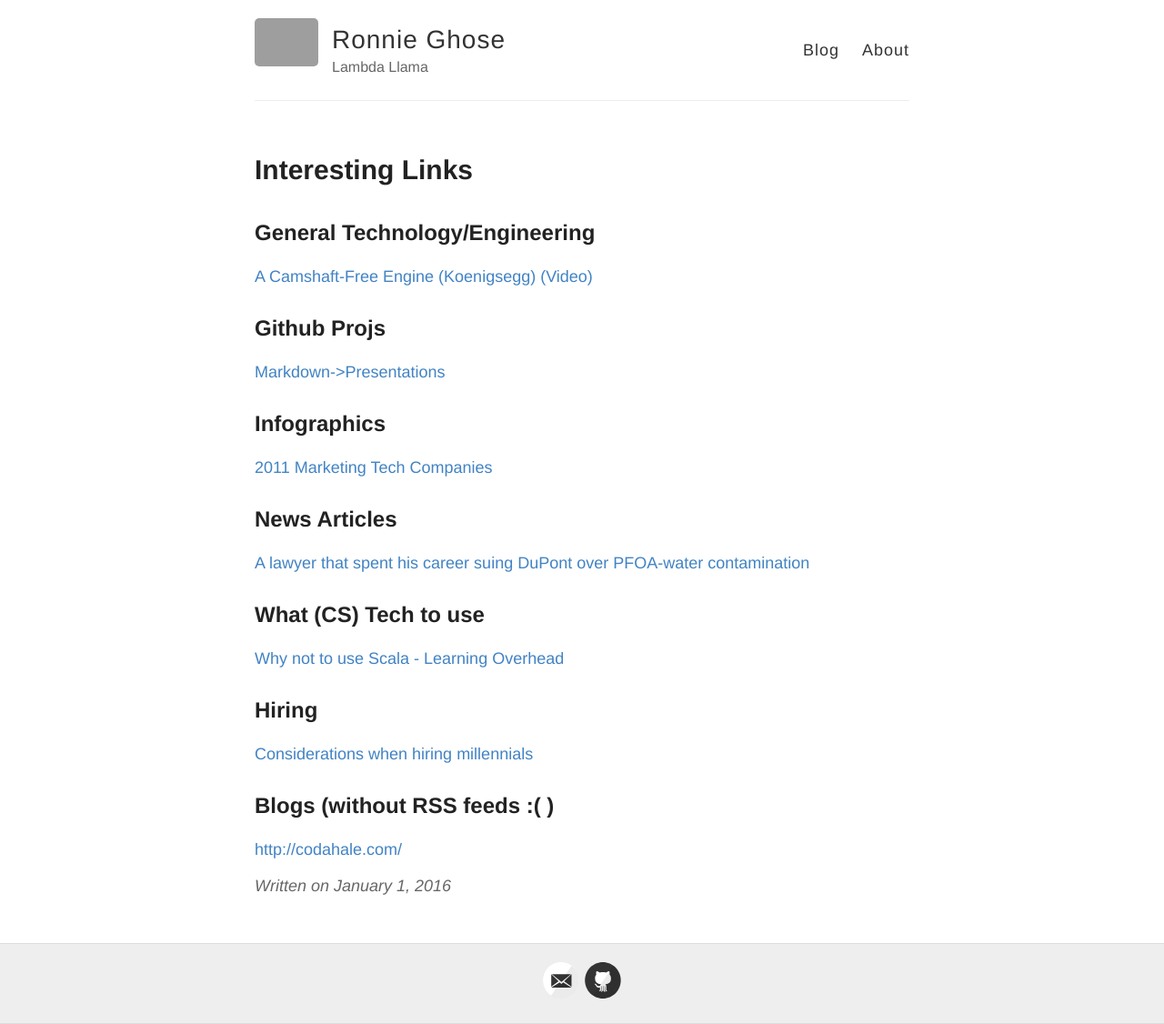
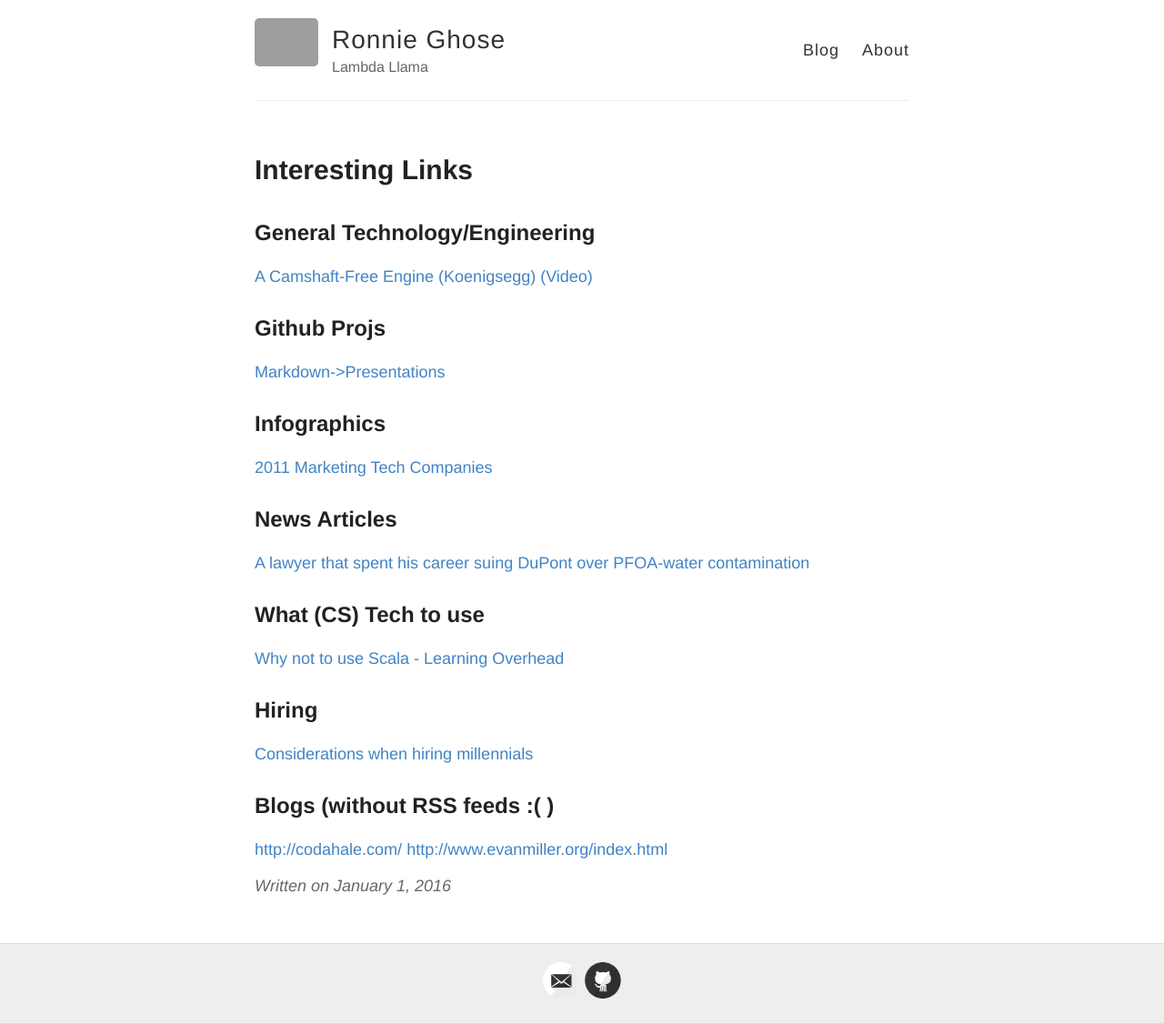
Before and after one commit to RONNCC/ronncc.github, a Jekyll site: the page built from _posts/2016-1-1-InterestingLinks.md, in a window 1280 px wide. Shown: the whole page at 91% size. Built offline with Jekyll 4.4.1, drawn with Linux system fonts in a browser that asks for light colours; comment, search, counter and statistics services are not loaded; some of the changed lines change nothing that is shown; grey boxes are pictures that could not be loaded.

Commit message:
update from Jekyller

```diff
--- a/_posts/2016-1-1-InterestingLinks.md
+++ b/_posts/2016-1-1-InterestingLinks.md
@@ -6,7 +6,7 @@ date: '2016-1-1'
 info:
 layout: post
 published: true
-sha: 8d46223b042639b9b173b362a4ca3ca105b7676d
+sha: 034f45104673154e0dfaa0baf76474c9268fec48
 slug: InterestingLinks
 tags: []
 title: 'Interesting Links'
@@ -34,3 +34,4 @@ title: 'Interesting Links'
 
 ## Blogs (without RSS feeds :( )
 <http://codahale.com/>
+<http://www.evanmiller.org/index.html>
```
